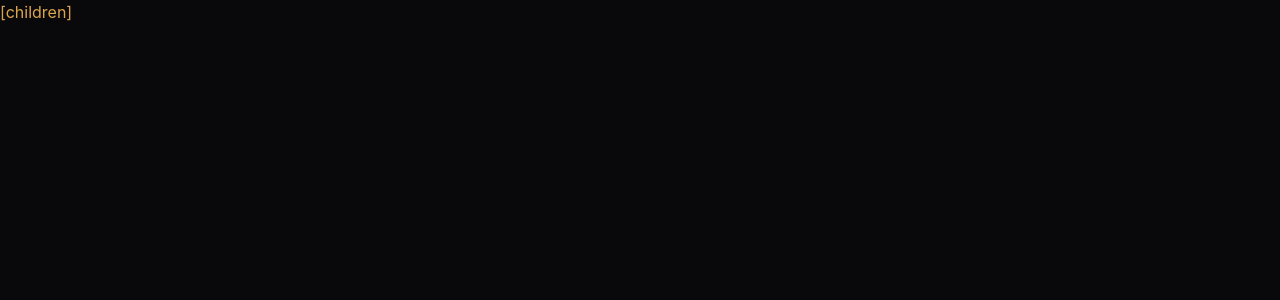
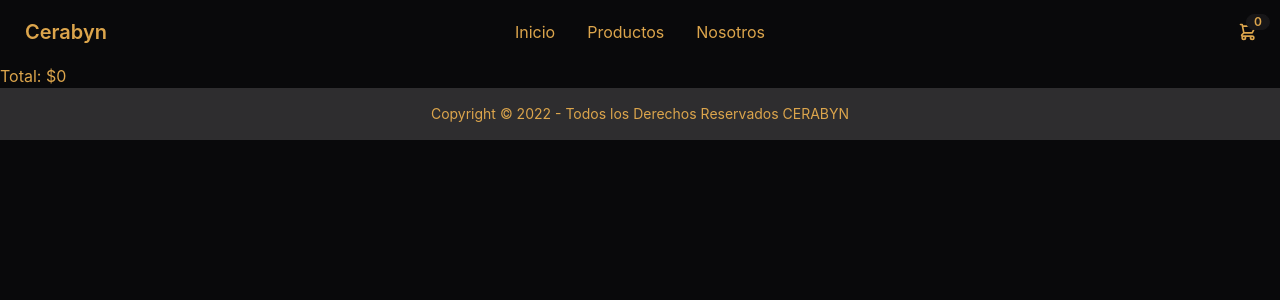
Before and after one commit to Paibass/Cerabyn, a React (Create React App) app: page /cart in a window 1280 px wide. Shown: the top 300 px of the page. Built offline with nearby package versions, Linux system fonts and the light colour scheme.

Commit message:
Cart View & Item Collection

```diff
--- a/src/components/Navbar.jsx
+++ b/src/components/Navbar.jsx
@@ -1,7 +1,8 @@
 import { Link, NavLink } from "react-router-dom";
-
+import { useCartContext } from '../context/CartContext';
 
 const Navbar = () => {
+  const { totalProducts, totalPrice } = useCartContext();
 	return (
 <div className="navbar bg-base-100">
   <div className="navbar-start">
@@ -19,15 +20,15 @@ const Navbar = () => {
       <label tabIndex="0" class="btn btn-ghost btn-circle">
         <div class="indicator">
           <svg xmlns="http://www.w3.org/2000/svg" class="h-5 w-5" fill="none" viewBox="0 0 24 24" stroke="currentColor"><path stroke-linecap="round" stroke-linejoin="round" stroke-width="2" d="M3 3h2l.4 2M7 13h10l4-8H5.4M7 13L5.4 5M7 13l-2.293 2.293c-.63.63-.184 1.707.707 1.707H17m0 0a2 2 0 100 4 2 2 0 000-4zm-8 2a2 2 0 11-4 0 2 2 0 014 0z" /></svg>
-          <span class="badge badge-sm indicator-item">8</span>
+          <span class="badge badge-sm indicator-item">{totalProducts() || '0'}</span>
         </div>
       </label>
       <div tabIndex="0" class="mt-3 card card-compact dropdown-content w-52 bg-base-100 shadow">
         <div class="card-body">
-          <span class="font-bold text-lg">8 Items</span>
-          <span class="text-info">Subtotal: $999</span>
+          <span class="font-bold text-lg">Productos: {totalProducts() || '0'}</span>
+          <span class="text-info">Subtotal: {totalPrice() || '0'}</span>
           <div class="card-actions">
-            <button class="btn btn-primary btn-block">View cart</button>
+            <Link to={'/cart'} className="btn btn-primary btn-block">Ver Carrito</Link>
           </div>
         </div>
       </div>
--- a/src/components/test1/Cart.js
+++ b/src/components/test1/Cart.js
@@ -0,0 +1,28 @@
+import { useCartContext } from '../../context/CartContext';
+import { Link } from 'react-router-dom';
+import ItemCart from './ItemCart';
+const Cart = () => {
+	const { cart, totalPrice } = useCartContext();
+
+	if(cart.lenght === 0){
+		return (
+			<>
+				<p>No hay elementos en el carrito</p>
+				<Link to='/'>Hacer Compra</Link>
+			</>
+			);
+	}
+
+	return (
+		<>
+			{
+				cart.map(product => <ItemCart key={product.id} product={product} />)
+			}
+			<p>
+				Total: ${totalPrice()}
+			</p>
+		</>
+	)
+}
+
+export default Cart;
--- /dev/null
+++ b/src/components/test1/ItemCart.js
@@ -0,0 +1,19 @@
+import { useCartContext } from '../../context/CartContext';
+const ItemCart = ({ product }) => {
+	const { removeProduct } = useCartContext();
+
+	return (
+		<div>
+			<img src="" alt="" />
+			<div>
+				<p>Titulo: {product.nombre}</p>
+				<p>Cantidad: {product.quantity}</p>
+				<p>Precio: {product.precio}</p>
+				<p>Subtotal: ${product.quantity * product.precio}</p>
+				<button className="btn" onClick={() => removeProduct(product.id)}>Eliminar</button>
+			</div>
+		</div>
+		);
+}
+
+export default ItemCart;
--- a/src/context/CartContext.js
+++ b/src/context/CartContext.js
@@ -19,6 +19,12 @@ const CartProvider = ({ children }) => {
 
 	}
 
+	const totalPrice = () => {
+		return cart.reduce((prev, act) => prev + act.quantity * act.precio, 0);
+	}
+
+	const totalProducts = () => cart.reduce((acumulador, productoActual) => acumulador + productoActual.quantity, 0);
+
 	const cleanCart = () => setCart([]);
 
 	const isInCart = (id) => cart.find(product => product.id === id) ? true : false;
@@ -29,9 +35,12 @@ const CartProvider = ({ children }) => {
 			cleanCart,
 			isInCart,
 			removeProduct,
-			addProduct
+			addProduct,
+			totalPrice,
+			totalProducts,
+			cart
 		}}>
-			[children]
+			{children}
 		</CartContext.Provider>
 	)
 }
```
Also changed, not shown: public/items.json (+4 -4 lines), src/TestApp.js (indentation only).
